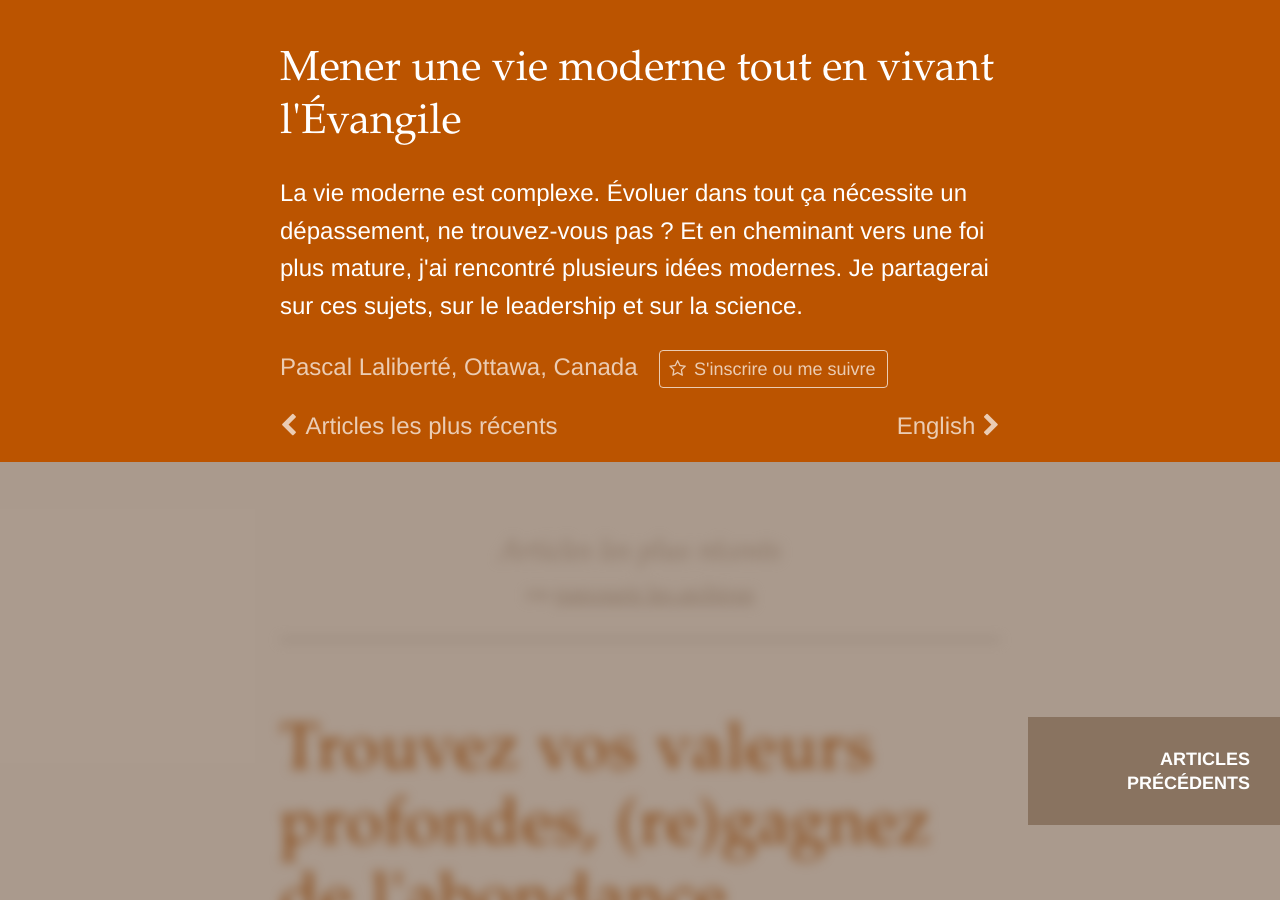
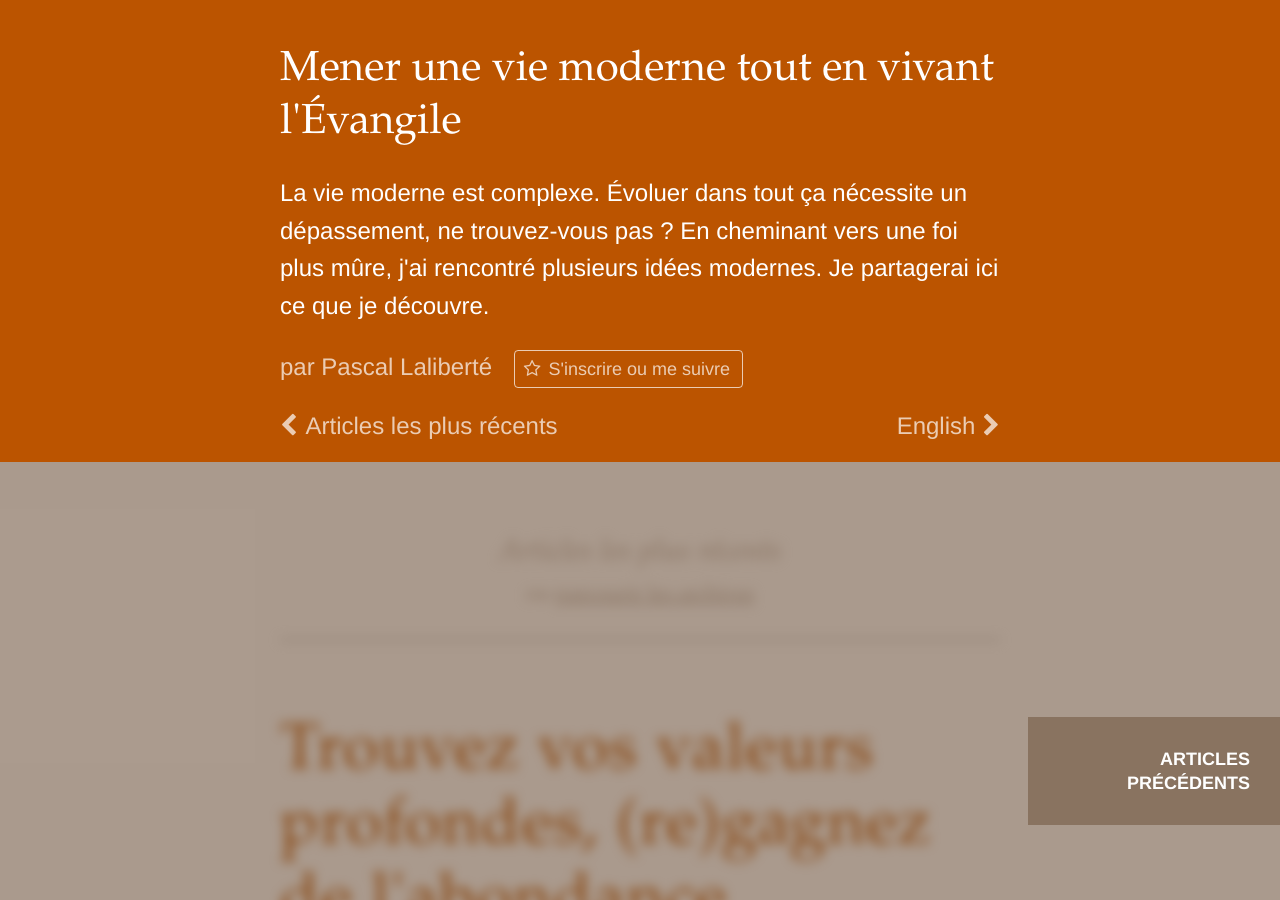
Before and after one commit to pascallaliberte/par.pascallaliberte.me, a Jekyll site: the page built from index.html, in a window 1280 px wide and 900 px high. Built offline with Jekyll 4.4.1, drawn with Linux system fonts in a browser that asks for light colours; nearby versions of some CDN libraries; the list of posts is cut into pages by our own code.

Commit message:
Ajuster la description dans l'entête

```diff
--- a/_includes/about.html
+++ b/_includes/about.html
@@ -7,9 +7,9 @@
     <h2 class="about-name">{{ site.name }}</h2>
     {% endif %}
 
-    <p class="about-description">La vie moderne est complexe. Évoluer dans tout ça nécessite un dépassement, ne trouvez-vous pas&nbsp;? Et en cheminant vers une foi plus mature, j'ai rencontré plusieurs idées modernes. Je partagerai sur ces sujets, sur le leadership et sur la science.</p>
+    <p class="about-description">La vie moderne est complexe. Évoluer dans tout ça nécessite un dépassement, ne trouvez-vous pas&nbsp;? En cheminant vers une foi plus mûre, j'ai rencontré plusieurs idées modernes. Je partagerai ici ce que je découvre.</p>
     <p class="about-signature">
-      <span class="about-signature-name"><span rel="author">{{ site.author }}</span>, Ottawa, Canada</span>
+      <span class="about-signature-name">par <span rel="author">{{ site.author }}</span></span>
       <a class="subscribe-follow-link btn btn-default" href="{{ site.baseurl}}/sinscrire-suivre/">
         <i class="fa fa-star-o"></i>
         S'inscrire ou me suivre
```
